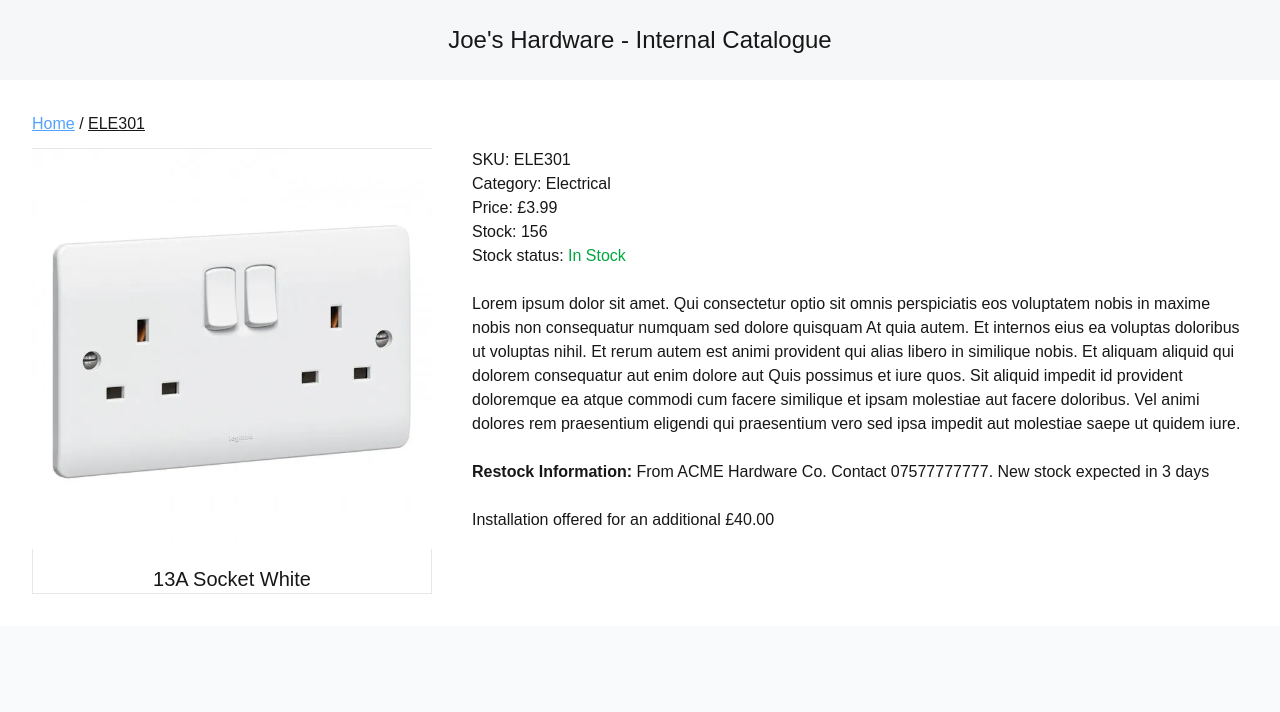
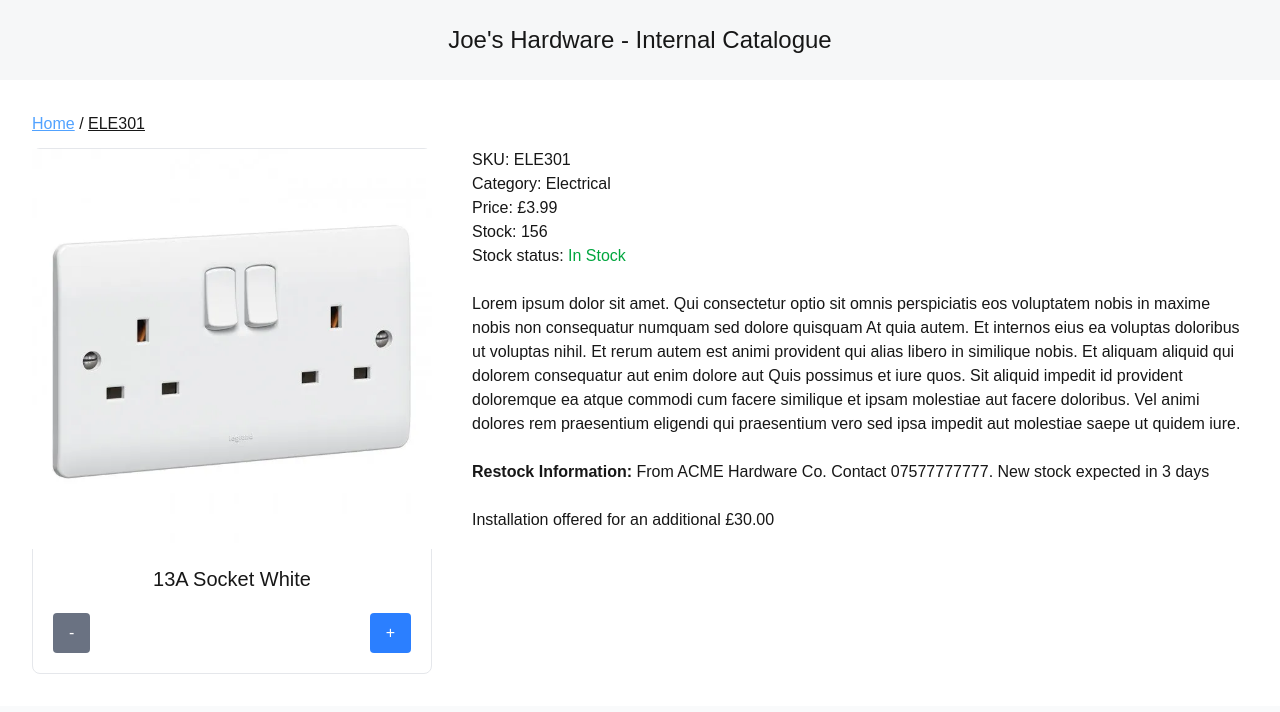
Before and after one commit to J-Wll/joes-hardware, a Next.js app: page /product/ELE301 in a window 1280 px wide. Shown: the top 712 px of the page. Built offline with nearby package versions, Linux system fonts and the light colour scheme; no server answers.

Commit message:
Removing and updating from the basket, tweaks

```diff
--- a/app/data/products.json
+++ b/app/data/products.json
@@ -26,7 +26,7 @@
     "stock": 156,
     "status": "In Stock",
     "image": "/products/ELE301.webp",
-    "installation_cost": 40.0
+    "installation_cost": 30.0
   },
   {
     "sku": "GAR410",
--- a/app/product/[id]/page.tsx
+++ b/app/product/[id]/page.tsx
@@ -3,6 +3,7 @@ import { Product } from '@/app/types/product';
 import Image from 'next/image';
 import Link from 'next/link';
 import StockStatus from '@/app/ui/stock-status';
+import BasketProductManage from "@/app/ui/basket-product-manage";
 
 export default async function page(props: { params: Promise<{ id: string }> }) {
     const params = await props.params;
@@ -15,23 +16,24 @@ export default async function page(props: { params: Promise<{ id: string }> }) {
     ) : `Installation not offered for this product`;
 
     return (
-        <>
-
-            <main className='p-10 sm:p-12 md:p-8'>
+        <main className='p-10 sm:p-12 md:p-8 w-full '>
             <Link href={"/"} className='text-blue-400 underline mb-4'>Home</Link>
             <span> / </span>
             <span className='underline'>{id}</span>
 
             <div className='flex w-full flex-col md:flex-row mt-3'>
-                    <div className='flex flex-col items-center max-w-100 border border-gray-200 mr-10 mb-10 md:mb-0'>
+                <div className='flex flex-col items-center max-w-100 border border-gray-200 mr-10 mb-10 md:mb-0 rounded-lg'>
                     <Image
                         src={product.image}
                         alt={`Image of ${product.name}`}
                         width={400}
                         height={400}
                         className="mb-4 min-w-100" />
+                    <div></div>
                     <h2 className='text-xl'> {product.name} </h2>
-                    </div>
+                    <span className='p-2 pl-5 pr-5 w-full'>
+                        <BasketProductManage product={product} />
+                    </span>                </div>
                 <div className='max-w-250'>
                     <p>SKU: {product.sku}</p>
                     <p>Category: {product.category}</p>
@@ -52,6 +54,5 @@ export default async function page(props: { params: Promise<{ id: string }> }) {
                 </div>
             </div>
         </main>
-        </>
     )
 }
--- a/app/types/basket-types.ts
+++ b/app/types/basket-types.ts
@@ -6,7 +6,7 @@ export type BasketItem = {
   quantity: number;
   price: number;
   installation_cost?: number;
-  stock?: number;
+  stock: number;
 };
 
 export type BasketContextType = {
--- a/app/ui/basket-product-manage.tsx
+++ b/app/ui/basket-product-manage.tsx
@@ -30,9 +30,9 @@ export default function BasketItemManage({ product }: { product: Product }) {
     );
 
     return (
-        <div className="flex flex-row justify-between my-3">
-            <button disabled={!canRemove} className={`${removeButton}`} onClick={() => reduceItem(basketItem)}>-</button>
-            <button disabled={!canAdd} onClick={() => addItem(basketItem)} className={`${addButton} `}>
+        <div className="flex flex-row justify-between my-3 w-full ">
+            <button disabled={!canRemove} aria-label={`Remove a ${product.name} from the basket`} className={`${removeButton}`} onClick={() => reduceItem(basketItem)}>-</button>
+            <button disabled={!canAdd} aria-label={`Add a ${product.name} to basket`} onClick={() => addItem(basketItem)} className={`${addButton} `}>
                 +
             </button>
 
--- a/app/ui/basket-product.tsx
+++ b/app/ui/basket-product.tsx
@@ -1,12 +1,31 @@
+"use client";
 import React from 'react'
 import { BasketItem } from '@/app/types/basket-types'
+import { useBasket } from '@/app/contexts/basket-context';
 
 export default function BasketProduct({ product }: { product: BasketItem }) {
+    const { removeItem, updateQuantity } = useBasket();
+
+    const handleChange = (e: React.ChangeEvent<HTMLInputElement>) => {
+        const value = parseInt(e.target.value, 10);
+        if (!isNaN(value) && value >= 0 && value <= product.stock) {
+            updateQuantity(product.sku, value);
+        }
+    };
+
     return (
         <div className='w-full border border-gray-100 p-2 flex flex-row items-center justify-between'>
-            <span className='border border-gray-300 p-2 mr-2'>{product.quantity}</span>
+            <input
+                type="number"
+                min={0}
+                value={product.quantity}
+                onChange={handleChange}
+                className="border border-gray-300 p-1 mr-2 w-13 text-center"
+                aria-label={`Change quantity of ${product.name} in basket`}
+            />
             <span className='flex-1'>{product.name}</span>
             <span className='border border-gray-300 p-2 mr-2 min-w-17 '>£{(product.price * product.quantity).toFixed(2)}</span>
+            <button className='cursor-pointer bg-gray-100 p-2 border border-gray-600' aria-label={`Remove ${product.name} from basket`} onClick={() => { removeItem(product.sku) }}>X</button>
         </div>
     )
 }
```
Lines whose indentation alone changed are shown as unchanged.
